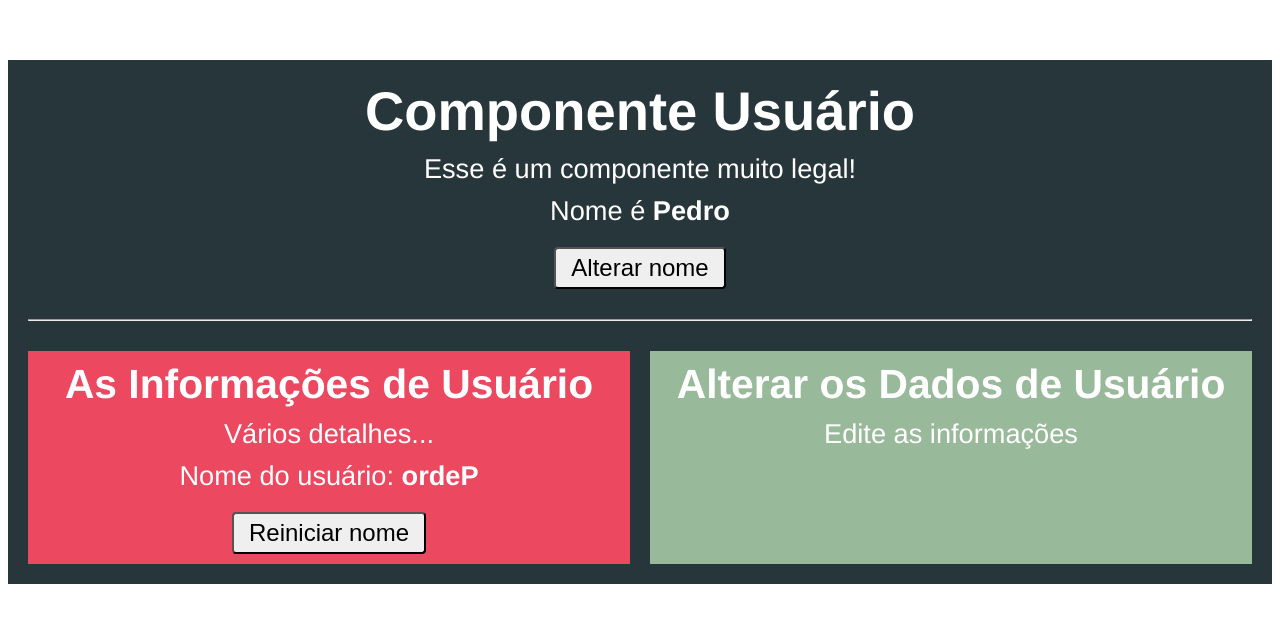
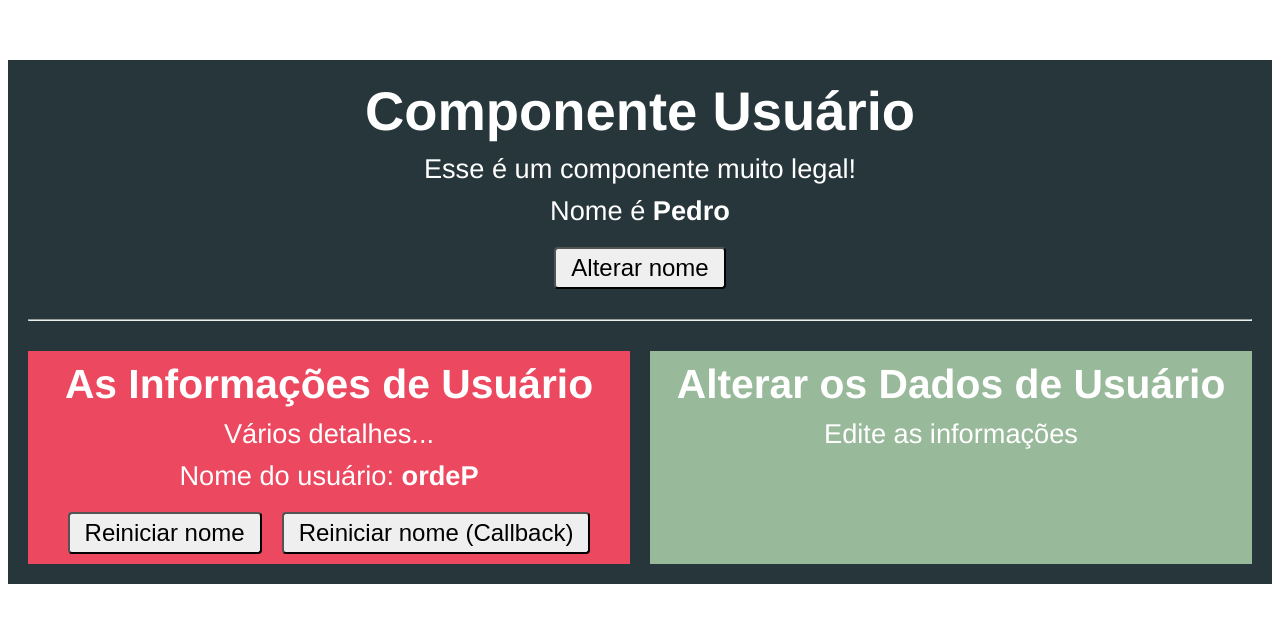
Before and after one commit to francovegini/curso-vue, a Vue app in the folder componentes-comunicacao/comunicacao/: page / in a window 1280 px wide. Shown: the top 622 px of the page. Built offline with nearby package versions, Linux system fonts and the light colour scheme.

Commit message:
Comunicação indireta via callback

```diff
--- a/componentes-comunicacao/comunicacao/src/components/Usuario.vue
+++ b/componentes-comunicacao/comunicacao/src/components/Usuario.vue
@@ -6,7 +6,8 @@
         <button @click="alterarNome">Alterar nome</button>
         <hr>
         <div class="componentes">
-            <app-usuario-info :nome="nome" @nomeMudou="nome = $event"/>
+            <app-usuario-info :nome="nome" @nomeMudou="nome = $event"
+            :reiniciarFn="reiniciarNome"/>
             <app-usuario-editar/>
         </div>
     </div>
@@ -26,6 +27,9 @@
         methods: {
             alterarNome() {
                 this.nome = "Ana";
+            },
+            reiniciarNome() {
+                this.nome = "Pedro";
             }
         }
     };
--- a/componentes-comunicacao/comunicacao/src/components/UsuarioInfo.vue
+++ b/componentes-comunicacao/comunicacao/src/components/UsuarioInfo.vue
@@ -4,6 +4,7 @@
         <p>Vários detalhes...</p>
         <p>Nome do usuário: <strong>{{ inverterNome() }}</strong></p>
         <button @click="reiniciarNome()">Reiniciar nome</button>
+        <button @click="reiniciarFn()">Reiniciar nome (Callback)</button>
     </div>
 </template>
 
@@ -17,14 +18,14 @@
                 default: function () {
                     return Array(10).fill(0).join(",");
                 }
-            }
+            },
+            reiniciarFn: Function
         },
         methods: {
             inverterNome() {
                 return this.nome.split("").reverse().join("");
             },
             reiniciarNome() {
-                const valorAntigo = this.nome;
                 this.nome = "Pedro";
                 this.$emit('nomeMudou', this.nome);
             }
```
